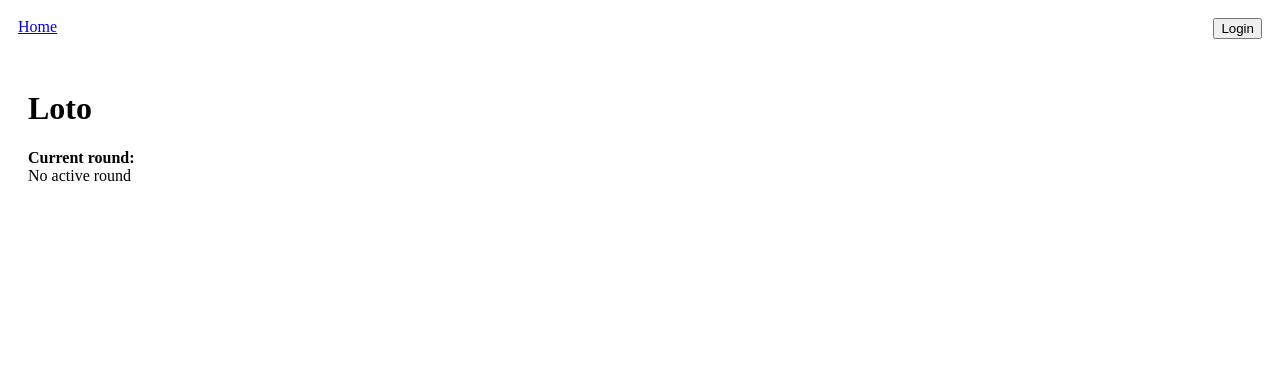
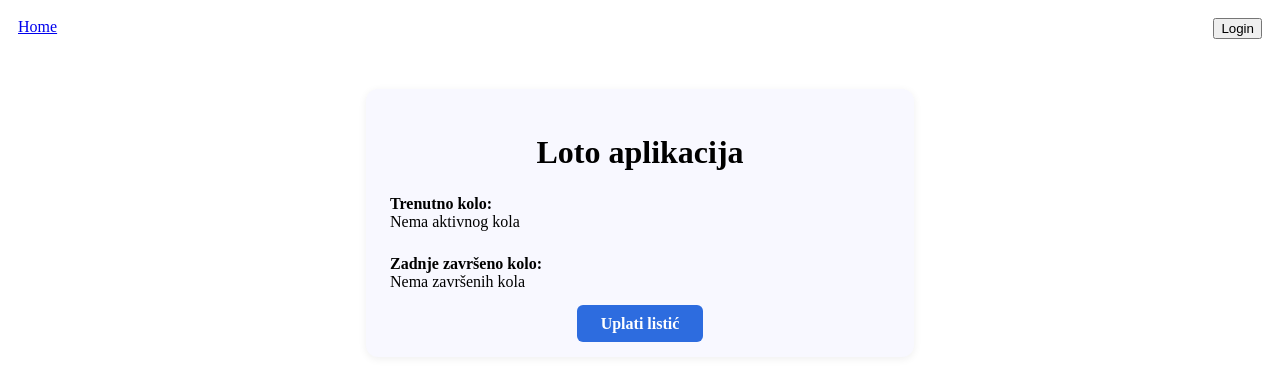
Before and after one commit to petarkapec/loto-app, a React (Vite) app in the folder frontend/: page / in a window 1280 px wide. Shown: the top 380 px of the page. Built offline with nearby package versions, Linux system fonts and the light colour scheme; no server answers.

Commit message:
prepravljanje izgleda

```diff
--- a/frontend/src/pages/Home.jsx
+++ b/frontend/src/pages/Home.jsx
@@ -4,15 +4,50 @@ const API_URL = import.meta.env.VITE_API_URL
 
 export default function Home(){
   const [status, setStatus] = useState(null)
-  useEffect(()=>{fetch(`${API_URL}/status`).then(r=>r.json()).then(setStatus).catch(()=>setStatus(null))},[])
+  const [lastRound, setLastRound] = useState(null)
+
+  useEffect(()=>{
+    fetch(`${API_URL}/status`).then(r=>r.json()).then(setStatus).catch(()=>setStatus(null))
+    // Dohvati zadnje zatvoreno kolo s rezultatima
+    fetch(`${API_URL}/last-finished-round`).then(r=>r.json()).then(setLastRound).catch(()=>setLastRound(null))
+  },[])
 
   return (
-    <div style={{padding:20}}>
-      <h1>Loto</h1>
-      <div>
-        <strong>Current round:</strong>
-        <div>{status && status.active ? `Round ${status.id} (tickets: ${status.ticketsCount})` : 'No active round'}</div>
-        <div>{status && status.results ? `Results: ${status.results.join(', ')}` : ''}</div>
+    <div style={{maxWidth:500,margin:'40px auto',padding:24,background:'#f8f8ff',borderRadius:12,boxShadow:'0 2px 8px #0001'}}>
+      <h1 style={{textAlign:'center',marginBottom:24}}>Loto aplikacija</h1>
+      <div style={{marginBottom:24}}>
+        <strong>Trenutno kolo:</strong><br/>
+        {status && status.active ? (
+          <div>
+            <span style={{fontWeight:'bold'}}>Kolo #{status.id}</span><br/>
+            <span>Broj uplaćenih listića: <b>{status.ticketsCount}</b></span><br/>
+            {status.results && status.results.length > 0 ? (
+              <span>Izvučeni brojevi: <b>{status.results.join(', ')}</b></span>
+            ) : (
+              <span>Izvučeni brojevi: <i>još nisu objavljeni</i></span>
+            )}
+          </div>
+        ) : (
+          <span>Nema aktivnog kola</span>
+        )}
+      </div>
+      <div style={{marginBottom:24}}>
+        <strong>Zadnje završeno kolo:</strong><br/>
+        {lastRound && lastRound.id ? (
+          <div>
+            <span style={{fontWeight:'bold'}}>Kolo #{lastRound.id}</span><br/>
+            {lastRound.results && lastRound.results.length > 0 ? (
+              <span>Izvučeni brojevi: <b>{lastRound.results.join(', ')}</b></span>
+            ) : (
+              <span>Izvučeni brojevi: <i>još nisu objavljeni</i></span>
+            )}
+          </div>
+        ) : (
+          <span>Nema završenih kola</span>
+        )}
+      </div>
+      <div style={{textAlign:'center'}}>
+        <a href="/buy" style={{padding:'10px 24px',background:'#2d6cdf',color:'#fff',borderRadius:6,textDecoration:'none',fontWeight:'bold'}}>Uplati listić</a>
       </div>
     </div>
   )
```
Also changed, not shown: 1 other file (tests, documents, lock files or other folders).
